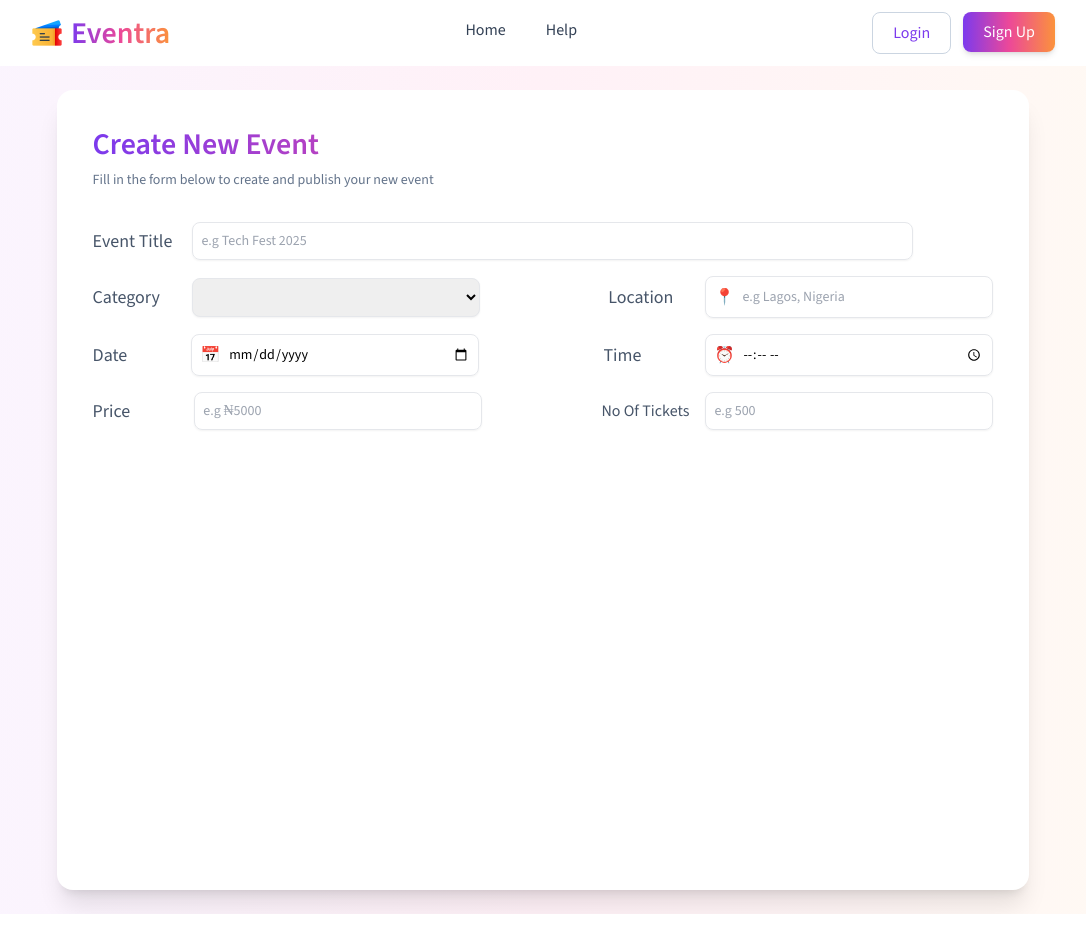
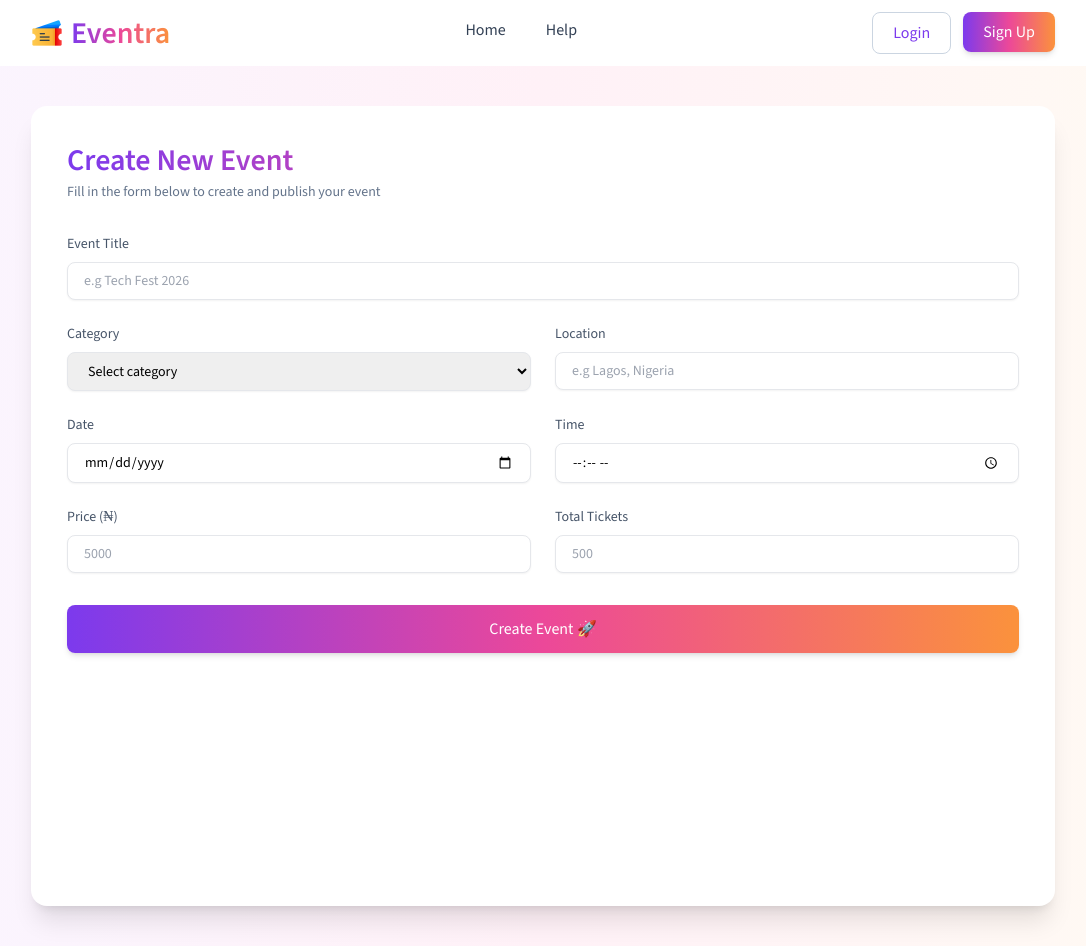
Before and after one commit to vhemmsley/Eventra-Online-Ticket-Shop, a Vue app: page /host/create-event in a window 1280 px wide. Shown: the whole page, without its empty margins (97-1183 px from the left). Before the commit the page ends 914 px from the top, so only its background shows below. Built offline with nearby package versions, Linux system fonts and the light colour scheme.

Commit message:
new create-event

```diff
--- a/src/components/pages/hosts/CreateEvent.vue
+++ b/src/components/pages/hosts/CreateEvent.vue
@@ -1,140 +1,98 @@
-span
 <template>
-  <div class="bg-secondary-gradient min-h-screen py-10 px-[2%] md:py-6 md:px-[12%]">
+  <div class="bg-secondary-gradient min-h-screen py-10 px-4 md:px-[10%]">
     <white-card>
-      <!-- header -->
-      <h1 class="text-3xl font-semibold text-gradient mb-2">Create New Event</h1>
-      <p class="text-sm text-slate-500 mb-4">
-        Fill in the form below to create and publish your new event
+      <!-- Header -->
+      <div class="mb-8">
+        <h1 class="text-3xl font-semibold text-gradient">Create New Event</h1>
+        <p class="text-sm text-slate-500 mt-1">
+          Fill in the form below to create and publish your event
         </p>
+      </div>
 
-      <form @submit.prevent="handleSubmit()">
-        <!-- form grid-->
-        <div class="mt-8 space-y-4">
-          <!-- event title  -->
-          <div class="flex items-center space-x-5">
-            <label class="text-lg text-slate-600">Event Title</label>
-            <div
-              class="w-[80%] flex items-center border rounded-lg p-3 md:p-2 focus-within:border-purple-500 shadow-sm"
-            >
+      <form @submit.prevent="handleSubmit">
+        <!-- GRID -->
+        <div class="grid grid-cols-1 md:grid-cols-2 gap-6">
+          <!-- TITLE -->
+          <div class="md:col-span-2">
+            <label class="form-label">Event Title</label>
             <input
               v-model="title"
               type="text"
-                placeholder="e.g Tech Fest 2025"
-                class="w-full outline-none text-sm"
+              placeholder="e.g Tech Fest 2026"
+              class="form-input"
             />
           </div>
-          </div>
 
-          <!-- category and location -->
-          <div
-            class="flex flex-col md:flex-row items-center justify-between space-y-5 md:space-y-0"
-          >
-            <!-- category -->
-            <div class="flex items-center space-x-8">
-              <label class="text-lg text-slate-600">Category</label>
-              <select
-                v-model="selectedLocation"
-                class="border shadow-sm overflow-none text-sm rounded-lg p-3 md:p-2 w-72 placeholder:text-md hover:border-purple-400 outline-purple-500"
-              >
+          <!-- CATEGORY -->
+          <div>
+            <label class="form-label">Category</label>
+            <select v-model="category" class="form-input">
               <option disabled value="">Select category</option>
-                <option v-for="category in categories" :key="category" :value="category">
-                  {{ category }}
+              <option v-for="cat in categories" :key="cat">
+                {{ cat }}
               </option>
             </select>
           </div>
 
-            <!-- location-->
-            <div class="flex items-center justify-center space-x-8">
-              <label class="text-lg text-slate-600">Location</label>
-              <div
-                class="w-72 flex items-center border rounded-lg p-3 md:p-2 focus-within:border-purple-500 shadow-sm"
-              >
-                <span class="mr-2 text-slate-400">📍</span>
+          <!-- LOCATION -->
+          <div>
+            <label class="form-label">Location</label>
             <input
-                  v-model="title"
+              v-model="location"
               type="text"
               placeholder="e.g Lagos, Nigeria"
-                  class="w-full outline-none text-sm"
+              class="form-input"
             />
           </div>
+
+          <!-- DATE -->
+          <div>
+            <label class="form-label">Date</label>
+            <input v-model="date" type="date" class="form-input" />
+          </div>
+
+          <!-- TIME -->
+          <div>
+            <label class="form-label">Time</label>
+            <input v-model="time" type="time" class="form-input" />
+          </div>
+
+          <!-- PRICE -->
+          <div>
+            <label class="form-label">Price (₦)</label>
+            <input v-model="price" type="number" placeholder="5000" class="form-input" />
+          </div>
+
+          <!-- TICKETS -->
+          <div>
+            <label class="form-label">Total Tickets</label>
+            <input v-model="totalTickets" type="number" placeholder="500" class="form-input" />
           </div>
         </div>
 
-          <!-- Date and Time -->
-          <div
-            class="flex flex-col md:flex-row items-center justify-between space-y-5 md:space-y-0"
+        <!-- SUBMIT -->
+        <div class="mt-8">
+          <button
+            type="submit"
+            class="w-full py-3 rounded-lg text-white bg-primary-gradient hover:scale-[1.02] transition duration-200 shadow-md hover:shadow-xl"
           >
-            <!-- date -->
-            <div class="flex items-center justify-between space-x-16">
-              <label class="text-lg text-slate-600">Date</label>
-              <div
-                class="flex w-72 items-center border rounded-lg p-3 md:p-2 focus-within:border-purple-500 shadow-sm transition"
-              >
-                <span class="mr-2 text-slate-400">📅</span>
-                <input
-                  v-model="date"
-                  type="date"
-                  class="w-full outline-none text-sm bg-transparent"
-                />
-              </div>
-            </div>
-
-            <!-- TIME -->
-            <div class="flex items-center justify-between space-x-16">
-              <label class="text-lg text-slate-600">Time</label>
-              <div
-                class="flex w-72 items-center border rounded-lg p-3 md:p-2 focus-within:border-purple-500 shadow-sm transition"
-              >
-                <span class="mr-2 text-slate-400">⏰</span>
-                <input
-                  v-model="time"
-                  type="time"
-                  class="w-full outline-none text-sm bg-transparent"
-                />
-              </div>
-            </div>
-          </div>
-
-          <!-- price and total tickets -->
-          <div
-            class="flex flex-col md:flex-row items-center justify-between space-y-5 md:space-y-0"
-          >
-            <!-- price -->
-            <div class="flex items-center justify-center space-x-16">
-              <label class="text-lg text-slate-600">Price</label>
-              <div
-                class="w-72 flex items-center border rounded-lg p-3 md:p-2 focus-within:border-purple-500 shadow-sm"
-              >
-                <input
-                  v-model="title"
-                  type="text"
-                  placeholder="e.g ₦5000"
-                  class="w-full outline-none text-sm"
-                />
-              </div>
-            </div>
-
-            <!-- total tickets -->
-            <div class="flex items-center justify-center space-x-1 md:space-x-4">
-              <label class="text-md text-slate-600">No Of Tickets</label>
-              <div
-                class="w-72 flex items-center border rounded-lg p-3 md:p-2 focus-within:border-purple-500 shadow-sm"
-              >
-                <input
-                  v-model="title"
-                  type="text"
-                  placeholder="e.g 500"
-                  class="w-full outline-none text-sm"
-                />
-              </div>
-            </div>
-          </div>
+            Create Event 🚀
+          </button>
         </div>
       </form>
     </white-card>
   </div>
 </template>
+
+<style scoped>
+.form-label {
+  @apply block text-sm font-medium text-slate-600 mb-2;
+}
+
+.form-input {
+  @apply w-full border rounded-lg px-4 py-2 text-sm shadow-sm focus:outline-none focus:border-purple-500 transition;
+}
+</style>
 
 <script>
 export default {
@@ -143,6 +101,12 @@ export default {
   data() {
     return {
       title: '',
+      category: '',
+      location: '',
+      date: '',
+      time: '',
+      price: '',
+      totalTickets: '',
     }
   },
 
@@ -151,5 +115,19 @@ export default {
       return this.$store.getters['events/allCategories']
     },
   },
+
+  methods: {
+    handleSubmit() {
+      console.log({
+        title: this.title,
+        category: this.category,
+        location: this.location,
+        date: this.date,
+        time: this.time,
+        price: this.price,
+        totalTickets: this.totalTickets,
+      })
+    },
+  },
 }
 </script>
```
Lines whose indentation alone changed are shown as unchanged.
